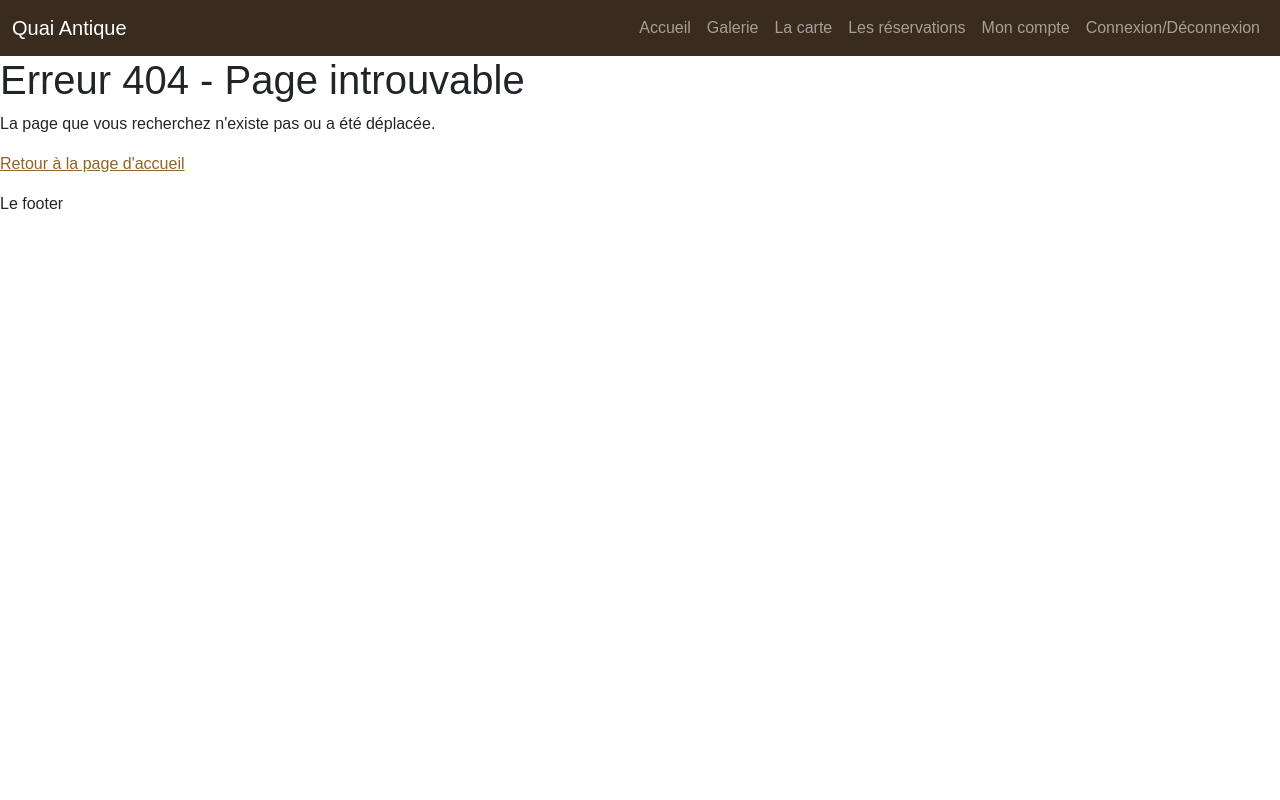
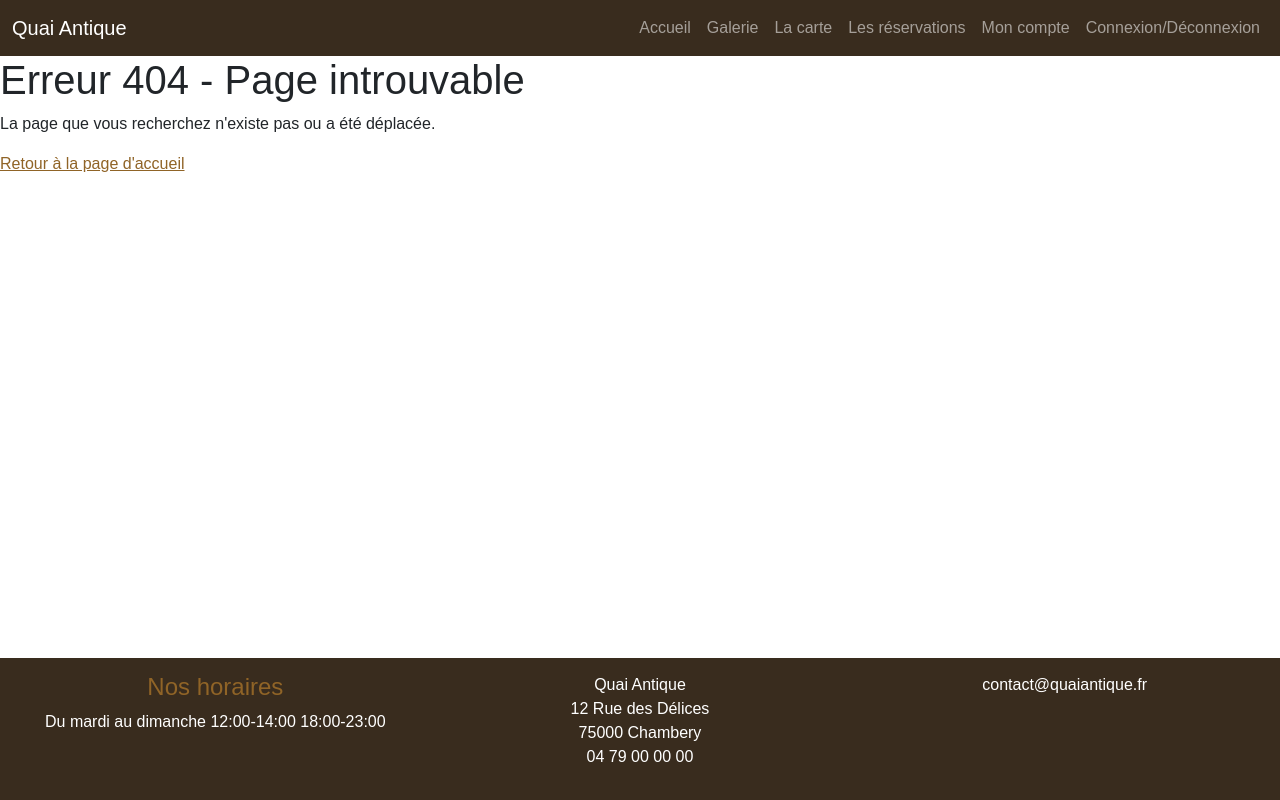
Before and after one commit to Bodygreg/Quai-Antique, a plain HTML site: page index.html in a window 1280 px wide. Drawn offline with Linux system fonts and the light colour scheme; a web font is replaced by a local one.

Commit message:
Ajout du footer

```diff
--- a/index.html
+++ b/index.html
@@ -12,7 +12,6 @@
 <body>
 
     <header>
-
         <nav class="navbar navbar-expand-lg bg-dark" data-bs-theme="dark">
           <div class="container-fluid">
             <a class="navbar-brand" href="/">Quai Antique</a>
@@ -42,15 +41,31 @@
               </ul>
             </div>
           </div>
-</nav>
-
+        </nav>
     </header>
 
     <main id="main-page">
         <!-- Main content goes here -->
     </main>
 
-    <footer>Le footer</footer>
+    <footer class="bg-dark text-white text-center footer">
+        <div class="row">
+            <div class="col-12 col-lg-4">
+                <h4 class="text-primary">Nos horaires</h4>
+                <p>Du mardi au dimanche     12:00-14:00    18:00-23:00</p>
+            </div>
+            <div class="col-6 col-lg-4">
+                <p>Quai Antique<br/>
+                12 Rue des Délices<br/>
+                75000 Chambery<br/>
+                04 79 00 00 00
+                </p>
+            </div>
+            <div class="col-6 col-lg-4">
+                <p>contact@quaiantique.fr</p>
+            </div>
+        <div>
+    </footer>
 
     <script type="module" src="/Router/Router.js"></script>
     <script src="js/bootstrap.bundle.min.js"></script>
--- a/scss/main.scss
+++ b/scss/main.scss
@@ -1,2 +1,18 @@
 @import url("../font/bootstrap-icons.css");
 @import 'custom';
+
+html{
+    position: relative;
+    min-height: 100%;
+}
+
+main{
+    margin-bottom: 219px;
+}
+
+footer.footer{
+    padding: 15px;
+    position: absolute;
+    bottom: 0;
+    width: 100%;
+}
```
Also changed, not shown: scss/main.css, 1 other file.
